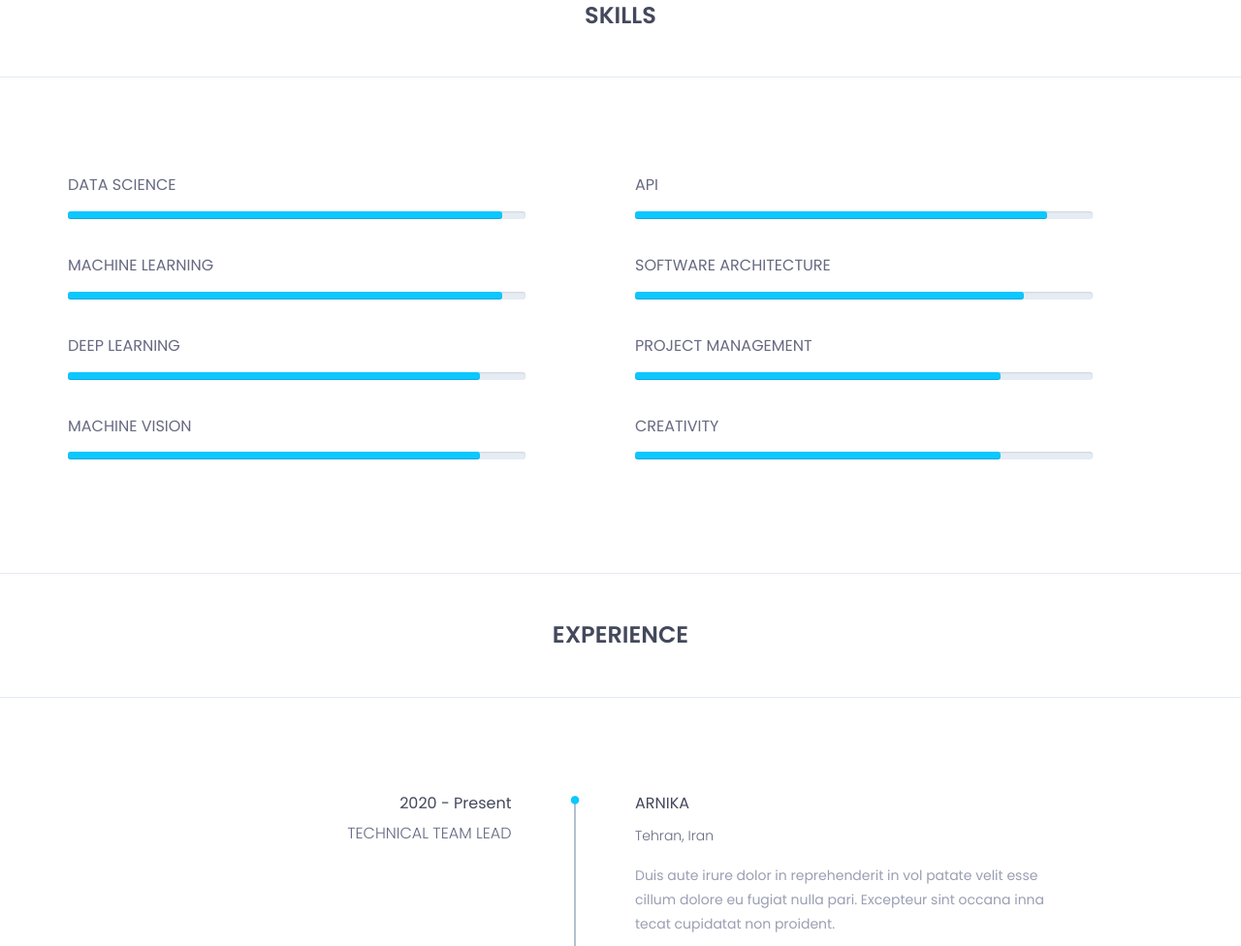
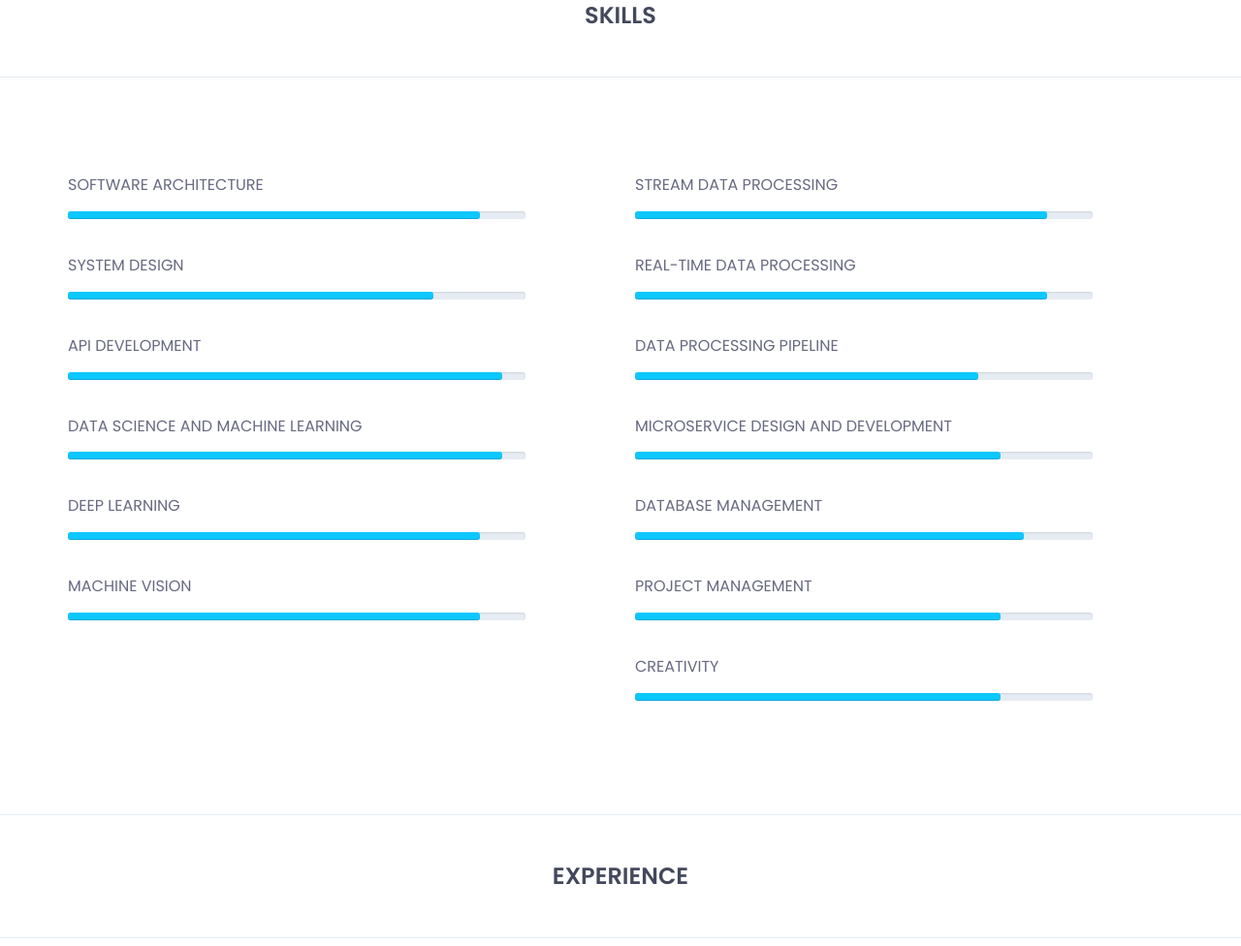
Before and after one commit to mehdim894/mhmud.ir, a plain HTML site: page index.html in a window 1280 px wide. Shown: the part 2109-3085 px from the top of the page at 97% size. Drawn offline with nearby package versions, Linux system fonts and the light colour scheme.

Commit message:
skills updated

```diff
--- a/index.html
+++ b/index.html
@@ -265,7 +265,27 @@
 							<div class="col-md-6">
 								<div class="single-skill-content">
 									<div class="barWrapper">
-										<span class="progressText">Data Science</span>
+										<span class="progressText">Software Architecture</span>
+										<div class="single-progress-txt">
+											<div class="progress ">
+												<div class="progress-bar" role="progressbar" aria-valuenow="90" aria-valuemin="10" aria-valuemax="100" style="">
+
+												</div>
+											</div>
+										</div>
+									</div><!-- /.barWrapper -->
+									<div class="barWrapper">
+										<span class="progressText">System Design</span>
+										<div class="single-progress-txt">
+											<div class="progress ">
+												<div class="progress-bar" role="progressbar" aria-valuenow="80" aria-valuemin="10" aria-valuemax="100" style="">
+
+												</div>
+											</div>
+										</div>
+									</div><!-- /.barWrapper -->
+									<div class="barWrapper">
+										<span class="progressText">API Development</span>
 										<div class="single-progress-txt">
 											<div class="progress ">
 												<div class="progress-bar" role="progressbar" aria-valuenow="95" aria-valuemin="10" aria-valuemax="100" style="">
@@ -275,12 +295,12 @@
 										</div>
 									</div><!-- /.barWrapper -->
 									<div class="barWrapper">
-										<span class="progressText">Machine Learning</span>
+										<span class="progressText">Data Science and Machine Learning</span>
 										<div class="single-progress-txt">
 											<div class="progress ">
-											   <div class="progress-bar" role="progressbar" aria-valuenow="95" aria-valuemin="10" aria-valuemax="100" style="">
+												<div class="progress-bar" role="progressbar" aria-valuenow="95" aria-valuemin="10" aria-valuemax="100" style="">
 
-											   </div>
+												</div>
 											</div>
 										</div>
 									</div><!-- /.barWrapper -->
@@ -309,7 +329,7 @@
 							<div class="col-md-6">
 								<div class="single-skill-content">
 									<div class="barWrapper">
-										<span class="progressText">API</span>
+										<span class="progressText">Stream Data Processing</span>
 										<div class="single-progress-txt">
 											<div class="progress ">
 												<div class="progress-bar" role="progressbar" aria-valuenow="90" aria-valuemin="10" aria-valuemax="100" style="">
@@ -319,7 +339,37 @@
 										</div>
 									</div><!-- /.barWrapper -->
 									<div class="barWrapper">
-										<span class="progressText">Software Architecture</span>
+										<span class="progressText">Real-Time Data Processing</span>
+										<div class="single-progress-txt">
+											<div class="progress ">
+												<div class="progress-bar" role="progressbar" aria-valuenow="90" aria-valuemin="10" aria-valuemax="100" style="">
+
+												</div>
+											</div>
+										</div>
+									</div><!-- /.barWrapper -->
+									<div class="barWrapper">
+										<span class="progressText">Data Processing Pipeline</span>
+										<div class="single-progress-txt">
+											<div class="progress ">
+												<div class="progress-bar" role="progressbar" aria-valuenow="75" aria-valuemin="10" aria-valuemax="100" style="">
+
+												</div>
+											</div>
+										</div>
+									</div><!-- /.barWrapper -->
+									<div class="barWrapper">
+										<span class="progressText">MicroService Design and Development</span>
+										<div class="single-progress-txt">
+											<div class="progress ">
+												<div class="progress-bar" role="progressbar" aria-valuenow="80" aria-valuemin="10" aria-valuemax="100" style="">
+
+												</div>
+											</div>
+										</div>
+									</div><!-- /.barWrapper -->
+									<div class="barWrapper">
+										<span class="progressText">Database Management</span>
 										<div class="single-progress-txt">
 											<div class="progress ">
 											   <div class="progress-bar" role="progressbar" aria-valuenow="85" aria-valuemin="10" aria-valuemax="100" style="">
```
